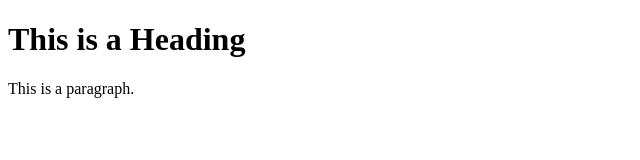
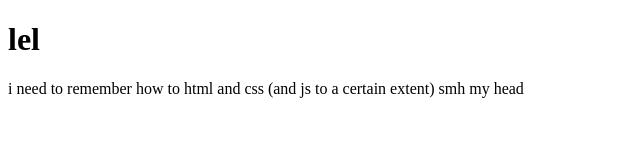
Before and after one commit to Rouxles/Rouxles.github.io, a plain HTML site: page index.html in a window 1280 px wide. Shown: the whole page, without its empty margins (0-640 px from the left). Drawn offline with Linux system fonts and the light colour scheme.

Commit message:
second commit

```diff
--- a/index.html
+++ b/index.html
@@ -1,10 +1,12 @@
 <!DOCTYPE html>
 <html>
+<head>
+<title>ftRouxles (Anto)'s Website</title>
 </head>
 <body>
 
-<h1>This is a Heading</h1>
-<p>This is a paragraph.</p>
+<h1>lel</h1>
+<p>i need to remember how to html and css (and js to a certain extent) smh my head<p>
 
 </body>
 </html>
```
